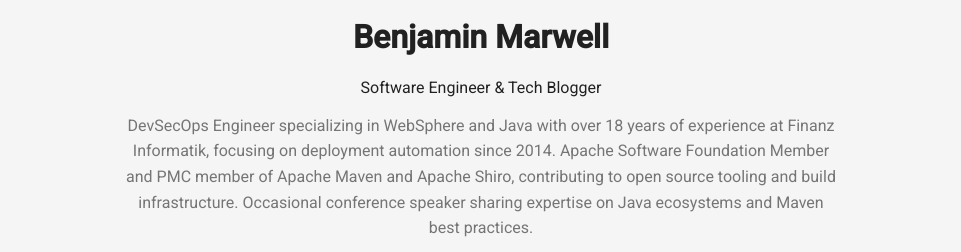
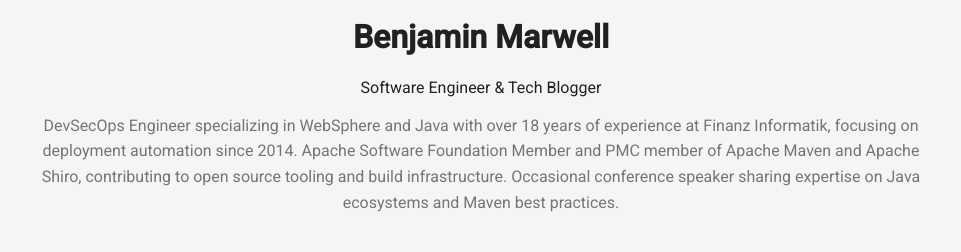
Before and after one commit to bmarwell/bmarwell.de, a plain HTML site: page src/main/html/index.html in a window 1280 px wide. Shown: the part 162-414 px from the top of the page, without its empty margins (159-1120 px from the left). Drawn offline with Linux system fonts and the light colour scheme.

Commit message:
bio width

```diff
--- a/src/main/html/index.html
+++ b/src/main/html/index.html
@@ -158,7 +158,7 @@
   <img src="https://github.com/bmarwell.png" alt="Benjamin Marwell">
   <h1>Benjamin Marwell</h1>
   <p>Software Engineer & Tech Blogger</p>
-  <p style="max-width: 720px; margin: 15px auto 0; line-height: 1.6; color: var(--text-sub);">
+  <p style="max-width: 900px; margin: 15px auto 0; line-height: 1.6; color: var(--text-sub);">
     DevSecOps Engineer specializing in WebSphere and Java with over 18 years of experience at Finanz Informatik,
     focusing on deployment automation since 2014.
     Apache Software Foundation Member and PMC member of Apache Maven and Apache Shiro,
```
